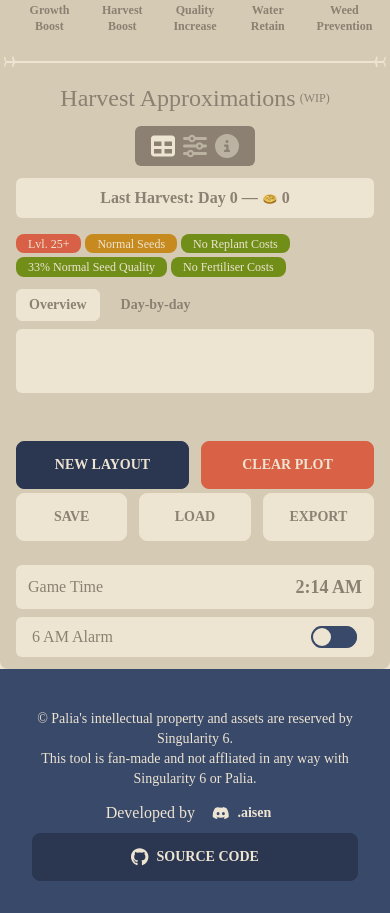
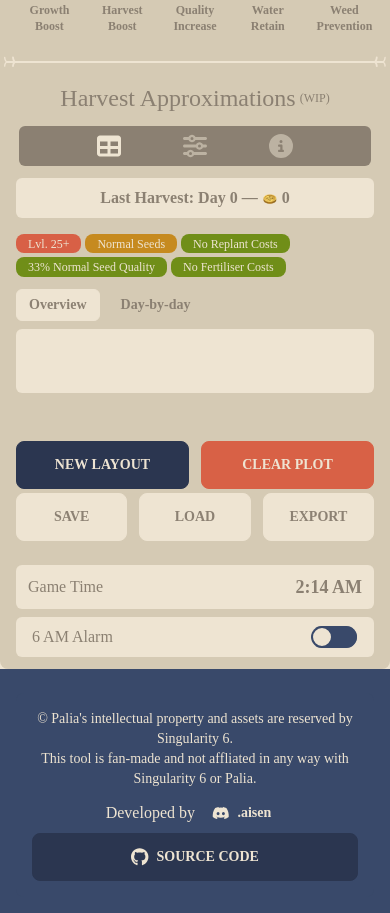
Before and after one commit to VincentAmante/palia-tools, a Nuxt app: page / in a window 390 px wide. Shown: the part 1100-2013 px from the top of the page. Built offline with nearby package versions, Linux system fonts and the light colour scheme; a web font is replaced by a local one.

Commit message:
[UI] More fixes

```diff
--- a/components/HarvestCalculator.vue
+++ b/components/HarvestCalculator.vue
@@ -118,7 +118,7 @@ watchEffect(() => {
           </h2>
           <div
             v-if="!isTakingScreenshot.get"
-            class="tabs w-fit flex flex-nowrap bg-misc rounded-md px-4 md:px-0 py-1 gap-2"
+            class="tabs w-full justify-evenly md:w-fit flex flex-nowrap bg-misc rounded-md px-4 md:px-0 py-1 md:gap-2 max-w-[22rem]"
           >
             <button
               id="approximator-display-tab"
--- a/pages/index.vue
+++ b/pages/index.vue
@@ -442,7 +442,7 @@ function handleMouseLeave() {
                       Palia Garden Planner
                     </p>
                   </NuxtLink>
-                  <p class="font-black p-2 bg-accent text-misc py-1 rounded-md flex-nowrap ws-nowrap w-9">
+                  <p class="font-black p-2 bg-accent text-misc py-1 rounded-md flex-nowrap ws-nowrap w-96">
                     https://palia-garden-planner.vercel.app
                   </p>
                 </div>
```
